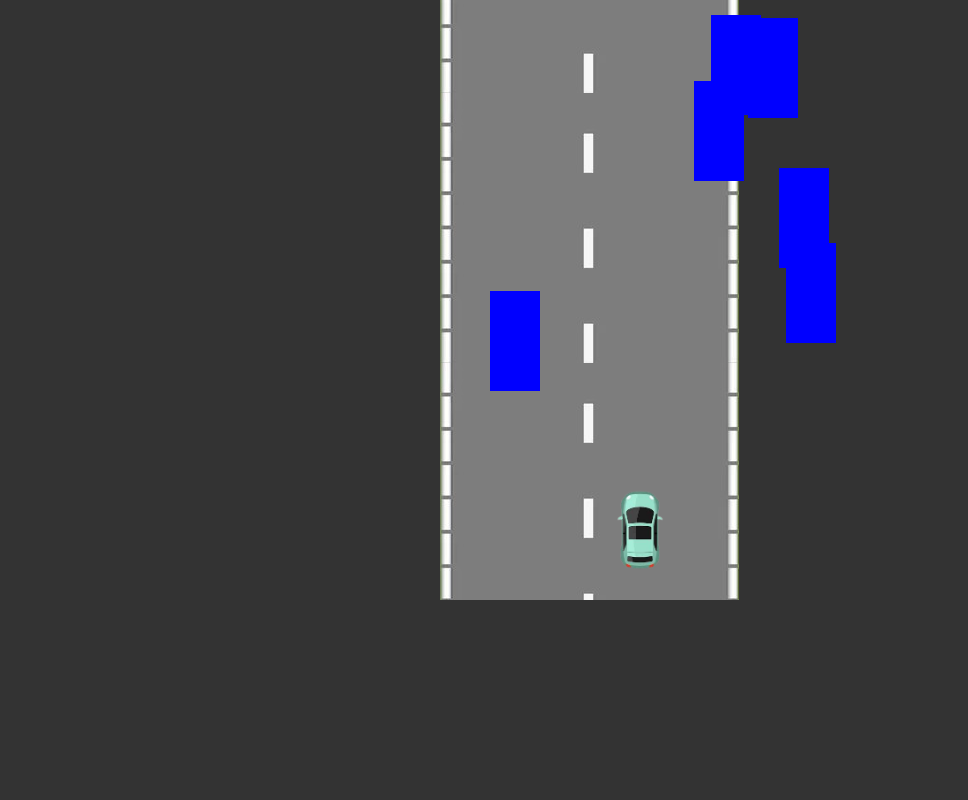
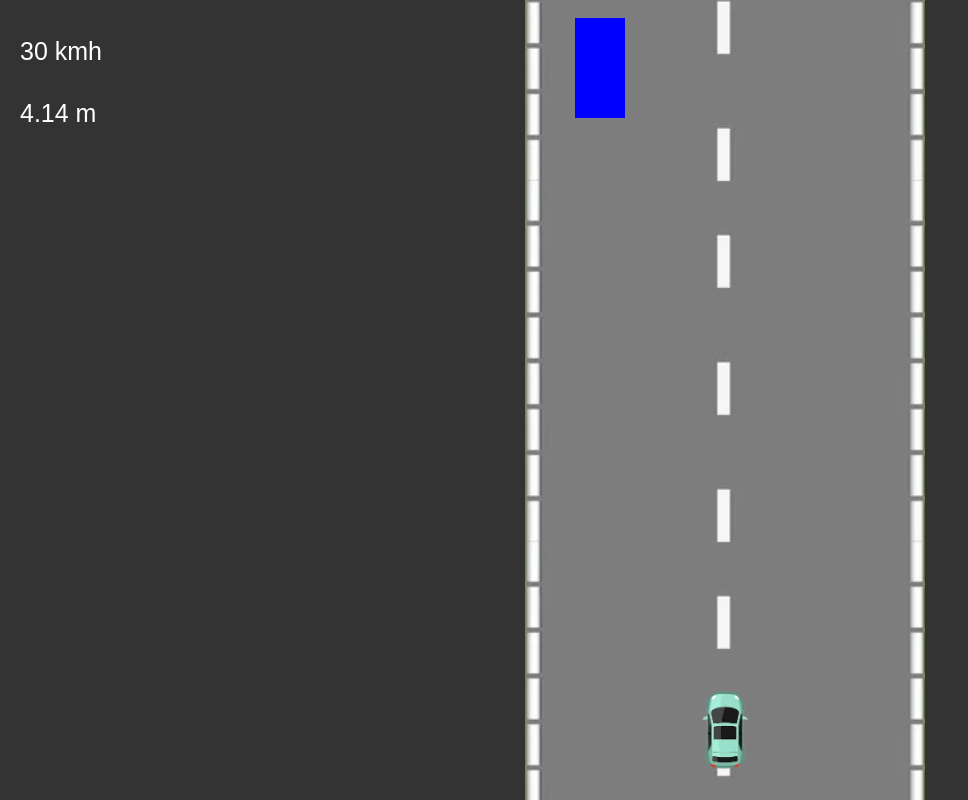
Before and after one commit to MuhamadJunaidHunani/Car-racing-game, a plain HTML site: page index.html in a window 1280 px wide. Shown: the whole page, without its empty margins (0-968 px from the left). Drawn offline with Linux system fonts and the light colour scheme.

Commit message:
add speed and distance system

```diff
--- a/index.html
+++ b/index.html
@@ -10,9 +10,21 @@
 </head>
 
 <body>
+  <div class="mainCont">
+    <audio id="engineSound" loop>
+      <source src="engine-sound.mp3" type="audio/mpeg">
+      Your browser does not support the audio element.
+  </audio>
+    <div class="controlCont">
+      <h1 class="speedMeter"></h1>
+      <h1 class="distanceMeter"></h1>
+    </div>
+
   <div id="gameArea">
     <div id="playerCar" class="car"></div>
   </div>
+</div>
+
   <script src="script.js"></script>
 </body>
 
--- a/script.js
+++ b/script.js
@@ -1,12 +1,13 @@
-const gameArea = document.getElementById('gameArea');
-const playerCar = document.getElementById('playerCar');
+const gameArea = document.getElementById("gameArea");
+const playerCar = document.getElementById("playerCar");
+const distanceMeter = document.querySelector(".distanceMeter");
 
 // Road and car settings
 let roadSpeed = 3;
-let maxSpeed = 20;
+let maxSpeed = 30;
 let minSpeed = 3;
+let distance = 0;
 console.log(gameArea.offsetHeight);
-
 
 const car = {
   x: gameArea.offsetWidth / 2 - 25,
@@ -22,11 +23,11 @@ const enemyCarHeight = 60;
 let roadPosition = 0;
 
 // Event listeners for key presses
-document.addEventListener('keydown', (e) => {
+document.addEventListener("keydown", (e) => {
   keys[e.key] = true;
 });
 
-document.addEventListener('keyup', (e) => {
+document.addEventListener("keyup", (e) => {
   keys[e.key] = false;
 });
 
@@ -39,8 +40,8 @@ function updateRoad() {
 // Create a new enemy car
 function createEnemyCar() {
   const xPosition = Math.random() * (gameArea.offsetWidth - enemyCarWidth);
-  const enemyCar = document.createElement('div');
-  enemyCar.classList.add('enemy');
+  const enemyCar = document.createElement("div");
+  enemyCar.classList.add("enemy");
   enemyCar.style.left = `${xPosition}px`;
   enemyCar.style.top = `-${enemyCarHeight}px`;
   gameArea.appendChild(enemyCar);
@@ -54,13 +55,13 @@ function createEnemyCar() {
 
 // Update enemy car positions
 function updateEnemyCars() {
-  enemyCars.forEach((car, index) => {
-    car.y += roadSpeed;
-    car.element.style.top = `${car.y}px`;
+  enemyCars.forEach((enemyCar, index) => {
+    enemyCar.y += roadSpeed;
+    enemyCar.element.style.top = `${enemyCar.y}px`;
 
     // Remove cars that move out of the screen
-    if (car.y > gameArea.offsetHeight) {
-      gameArea.removeChild(car.element);
+    if (enemyCar.y > gameArea.offsetHeight) {
+      gameArea.removeChild(enemyCar.element);
       enemyCars.splice(index, 1);
     }
   });
@@ -68,12 +69,12 @@ function updateEnemyCars() {
 
 // Collision detection
 function checkCollision() {
-  for (let cars of enemyCars) {
+  for (let enemyCar of enemyCars) {
     if (
-      cars.x < car.x + 50 &&
-      cars.x + enemyCarWidth > car.x &&
-      cars.y < car.y + 100 &&
-      cars.y + enemyCarHeight > car.y
+      enemyCar.x < car.x + 50 &&
+      enemyCar.x + enemyCarWidth > car.x &&
+      enemyCar.y < car.y + 100 &&
+      enemyCar.y + enemyCarHeight > car.y
     ) {
       return true;
     }
@@ -83,16 +84,16 @@ function checkCollision() {
 
 // Handle car movement
 function adjustMovement() {
-  if (keys['ArrowLeft'] && car.x > 0) {
+  if (keys["ArrowLeft"] && car.x > 0) {
     car.x -= car.moveSpeed;
   }
-  if (keys['ArrowRight'] && car.x < gameArea.offsetWidth - 50) {
+  if (keys["ArrowRight"] && car.x < gameArea.offsetWidth - 50) {
     car.x += car.moveSpeed;
   }
-  if (keys['ArrowUp'] && roadSpeed < maxSpeed) {
+  if (keys["ArrowUp"] && roadSpeed < maxSpeed) {
     roadSpeed += 0.05; // Gradual speed increase
   }
-  if (keys['ArrowDown'] && roadSpeed > minSpeed) {
+  if (keys["ArrowDown"] && roadSpeed > minSpeed) {
     roadSpeed -= 0.05; // Gradual speed decrease
   }
   playerCar.style.left = `${car.x}px`;
@@ -101,13 +102,28 @@ function adjustMovement() {
 
 // Gradual speed decay when keys are released
 function handleSpeedDecay() {
-  if (!keys['ArrowUp'] && roadSpeed > minSpeed) {
+  if (!keys["ArrowUp"] && roadSpeed > minSpeed) {
     roadSpeed -= 0.01; // Decay speed over time
   }
 }
+let lastTimestamp = performance.now();
+const speedMeter = document.querySelector(".speedMeter");
+function updateDistance(currentTimestamp) {
+  const elapsedTime = (currentTimestamp - lastTimestamp) / 1000 ||0; // Time in seconds
+  lastTimestamp = currentTimestamp; // Update the last timestamp
+
+  // Calculate the distance
+  distance += roadSpeed * (1000 / 3600) * elapsedTime; // roadSpeed converted to m/s
+
+
+  // Request the next animation frame
+}
 
 // Main game loop
-function gameLoop() {
+function gameLoop(currentTimestamp) {
+  speedMeter.innerHTML = `${Math.round(roadSpeed * 10)} kmh`;
+  distanceMeter.innerHTML = `${distance.toFixed(2)} m`;
+  updateDistance(currentTimestamp)
   adjustMovement(); // Adjust player movement
   handleSpeedDecay(); // Handle gradual speed decay
   updateRoad(); // Update road scrolling
@@ -115,11 +131,11 @@ function gameLoop() {
 
   // Check for collision
   if (checkCollision()) {
-    roadSpeed = 0
+    roadSpeed = 0;
   }
 
   // Randomly create enemy cars
-  if (Math.random() < 0.02) {
+  if (Math.random() < 0.001 && roadSpeed > 2) {
     createEnemyCar();
   }
 
--- a/style.css
+++ b/style.css
@@ -3,14 +3,31 @@ body {
   overflow: hidden;
   background: #333;
 }
+.mainCont{
+    display: flex;
+    justify-content: space-evenly;
+}
+.controlCont{
+    display: flex;
+    flex-direction: column;
+    margin: 20px;
+}
+.speedMeter , .distanceMeter{
+    color: white;
+    font-family: sans-serif;
+    font-size: 25px;
+    font-weight: 300;
+    width: 130px;
 
+}
 #gameArea {
   position: relative;
   width: 400px;
-  height: 600px;
+  height: 100vh;
   margin: 0 auto;
   overflow: hidden;
   background: url('./images/road.jpg') repeat-y;
+  background-size: contain;
 }
 
 .car {
```
